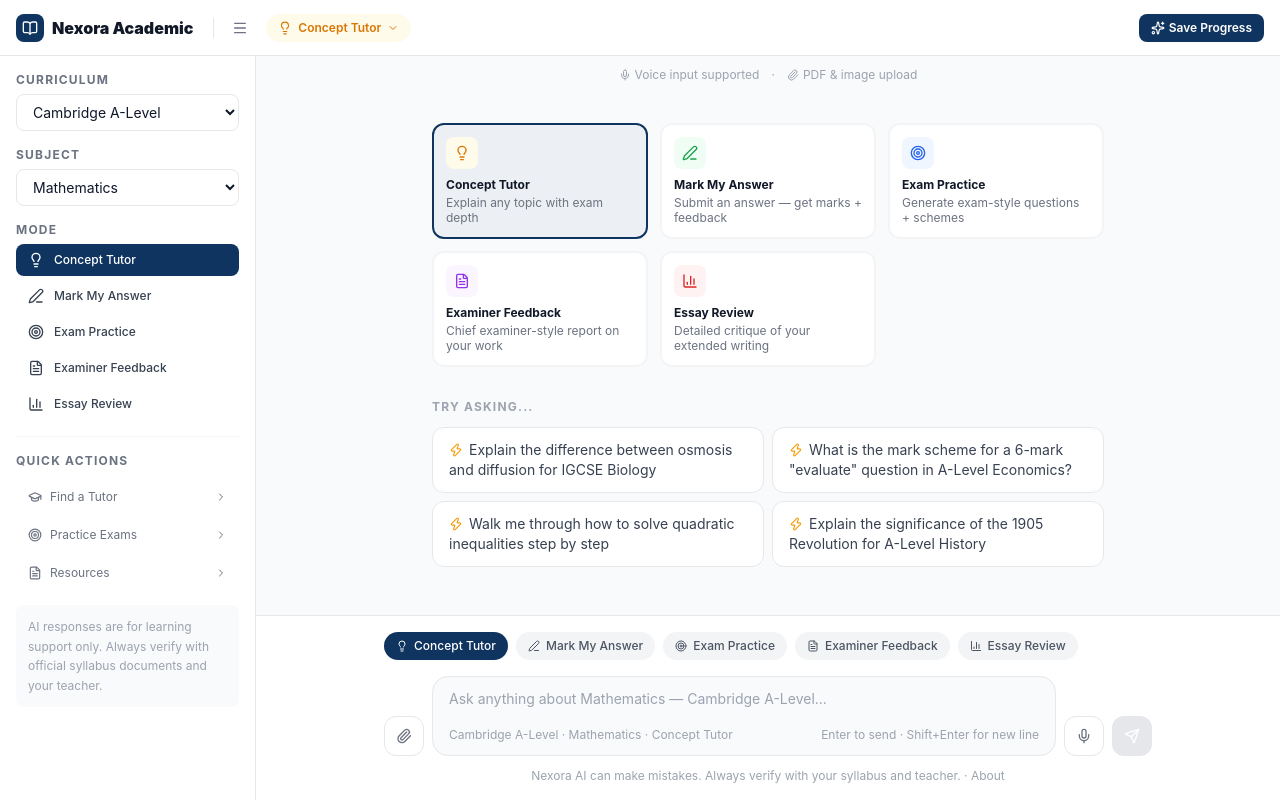
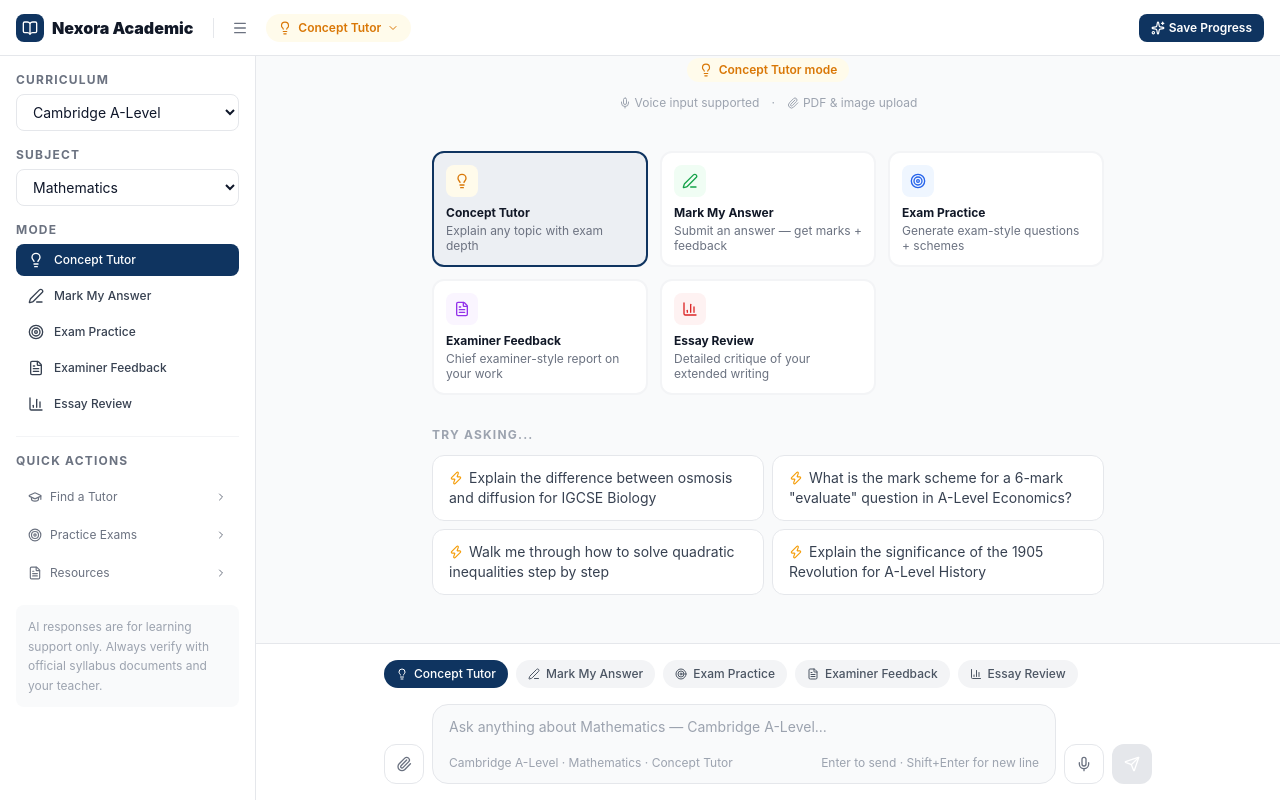
Before and after one commit to AyeniOluwatosinOlawale/iatn, a Next.js app: page /ai-tutor in a window 1280 px wide. Built offline with nearby package versions, Linux system fonts and the light colour scheme.

Commit message:
Remove disclaimer text from AI tutor input area

```diff
--- a/src/app/(public)/ai-tutor/page.tsx
+++ b/src/app/(public)/ai-tutor/page.tsx
@@ -630,10 +630,6 @@ export default function AITutorPage() {
                 </button>
               </div>
 
-              <p className="text-center text-xs text-gray-400 mt-3">
-                Nexora AI can make mistakes. Always verify with your syllabus and teacher. ·{' '}
-                <Link href="/about" className="hover:text-gray-600">About</Link>
-              </p>
             </div>
           </div>
         </main>
```
